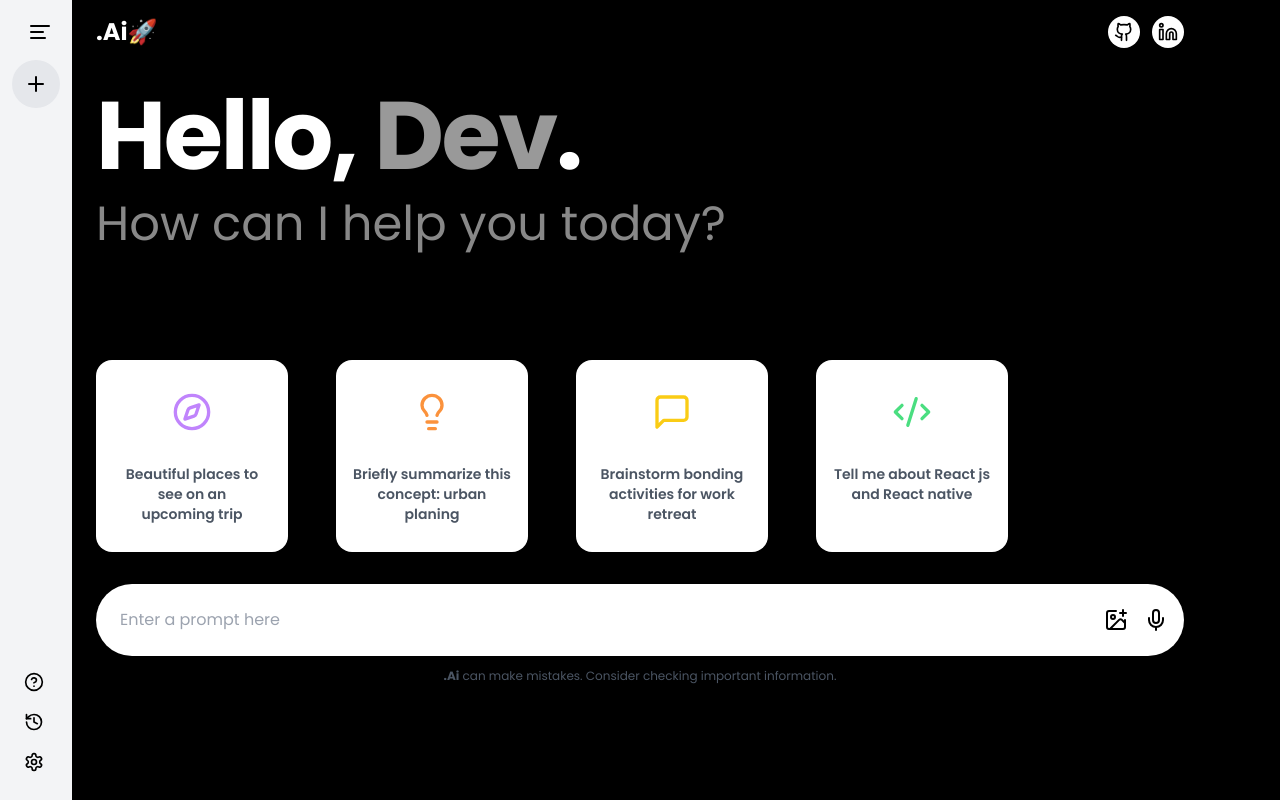
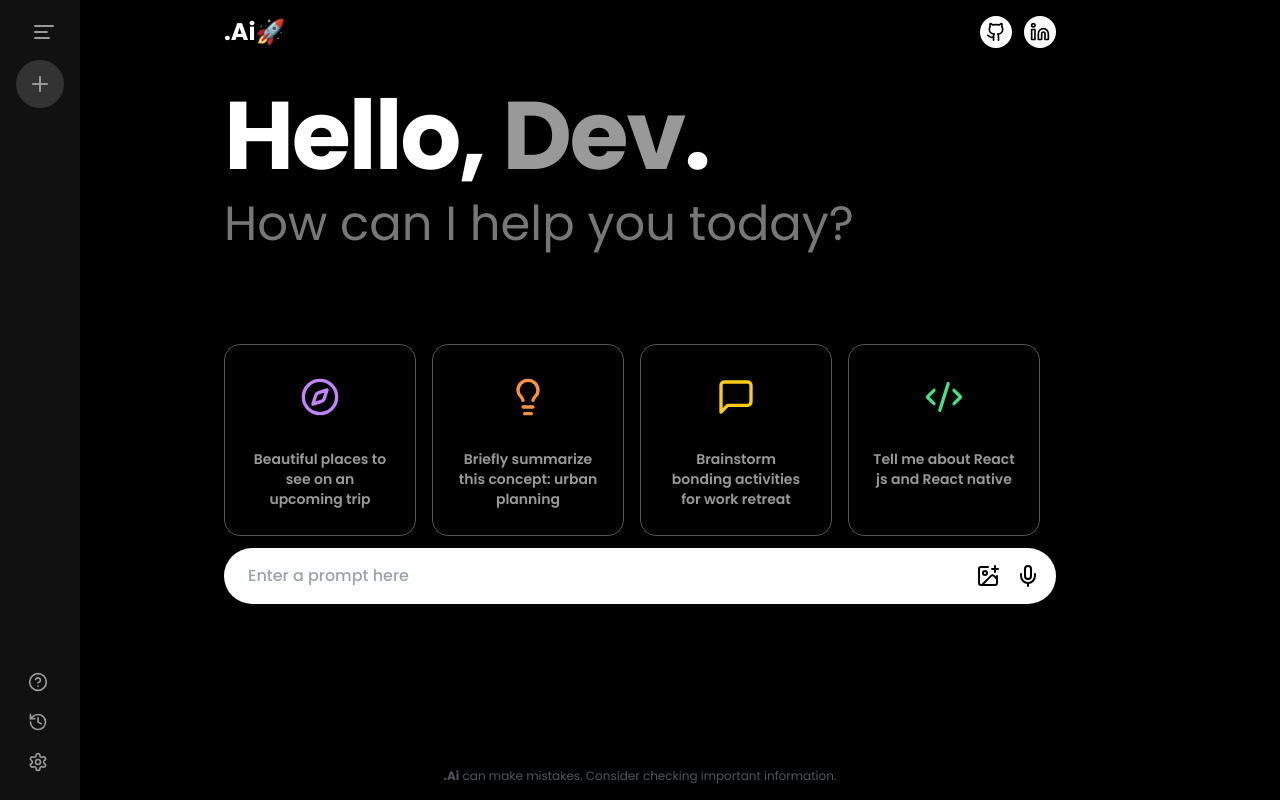
Before and after one commit to mohitmaithanii/.Ai, a React (Vite) app: page / in a window 1280 px wide. Built offline with nearby package versions, Linux system fonts and the light colour scheme.

Commit message:
add some features and dark theme

```diff
--- a/package.json
+++ b/package.json
@@ -15,7 +15,8 @@
 		"clsx": "^2.1.0",
 		"lucide-react": "^0.364.0",
 		"react": "^18.2.0",
-		"react-dom": "^18.2.0"
+		"react-dom": "^18.2.0",
+		"react-router-dom": "^6.23.1"
 	},
 	"devDependencies": {
 		"@types/react": "^18.2.66",
--- a/src/App.jsx
+++ b/src/App.jsx
@@ -1,12 +1,13 @@
 import Sidebar from "./components/Sidebar";
 import Main from "./components/Main";
+import { BrowserRouter as Router } from "react-router-dom";
 
 const App = () => {
 	return (
-		<div className="flex">
+		<Router>
 			<Sidebar />
 			<Main />
-		</div>
+		</Router>
 	);
 };
 
--- a/src/components/Card.jsx
+++ b/src/components/Card.jsx
@@ -1,53 +1,50 @@
 import { Compass, Lightbulb, MessageSquare, CodeXml } from "lucide-react";
 
-const Card = () => {
+// Component for rendering clickable cards with icons and text
+const Card = ({ onCardClick }) => {
+	// Data for each card containing icon and text
+	const items = [
+		{
+			icon: <Compass className="text-purple-400 sm:h-10 sm:w-10" />,
+			text: "Beautiful places to see on an upcoming trip",
+		},
+		{
+			icon: <Lightbulb className="text-orange-400 sm:h-10 sm:w-10" />,
+			text: "Briefly summarize this concept: urban planning",
+		},
+		{
+			icon: <MessageSquare className="text-yellow-400 sm:h-10 sm:w-10" />,
+			text: "Brainstorm bonding activities for work retreat",
+		},
+		{
+			icon: <CodeXml className="text-green-400 sm:h-10 sm:w-10" />,
+			text: "Tell me about React js and React native",
+		},
+	];
+
 	return (
-		<>
-			<div className="flex items-center justify-center mt-6 mb-4 xl:mt-28 lg:justify-start ">
-				<div className="grid grid-cols-1 text-center gap-y-2 sm:gap-y-2 sm:grid-cols-2 sm:gap-12 lg:grid-cols-4 ">
-					<div className="flex px-6 py-8 duration-500 bg-white shadow-xl cursor-pointer lg:w-48 lg:h-48 rounded-2xl hover:scale-105 h-14 sm:h-28">
-						<div className="flex items-center justify-between gap-4 text-start lg:flex-col lg:text-center ">
-							<span>
-								<Compass className="text-purple-400 sm:h-10 sm:w-10 " />
-							</span>
-							<p className="mt-4 mb-4 text-xs font-semibold text-gray-600 sm:text-sm">
-								Beautiful places to see on an upcoming trip
+		<div className="flex items-center justify-center lg:justify-start">
+			{/* Grid layout for displaying cards */}
+			<div className="grid grid-cols-1 gap-4 text-center sm:grid-cols-2 lg:grid-cols-4">
+				{items.map((item, index) => (
+					<div
+						key={index}
+						// Clickable card with border and hover effect
+						className="flex px-6 py-8 duration-500 border border-[#555] cursor-pointer lg:w-48 lg:h-48 rounded-2xl hover:bg-[#222] h-14 sm:h-28"
+						// Handle click event to pass text to parent component
+						onClick={() => onCardClick(item.text)}
+					>
+						{/* Icon and text content */}
+						<div className="flex items-center justify-between gap-4 text-start lg:flex-col lg:text-center">
+							<span>{item.icon}</span>
+							<p className="mt-4 mb-4 text-xs font-semibold text-[#999] sm:text-sm">
+								{item.text}
 							</p>
 						</div>
 					</div>
-					<div className="flex px-4 py-8 duration-500 bg-white shadow-xl cursor-pointer lg:w-48 lg:h-48 rounded-2xl hover:scale-105 h-14 sm:h-28 ">
-						<div className="flex items-center justify-between gap-4 text-start lg:flex-col lg:text-center ">
-							<span>
-								<Lightbulb className="text-orange-400 sm:h-10 sm:w-10 " />
-							</span>
-							<p className="mt-4 mb-4 text-xs font-semibold text-gray-600 sm:text-sm">
-								Briefly summarize this concept: urban planing
-							</p>
-						</div>
-					</div>
-					<div className="flex px-4 py-8 duration-500 bg-white shadow-xl cursor-pointer lg:w-48 lg:h-48 rounded-2xl hover:scale-105 h-14 sm:h-28">
-						<div className="flex items-center justify-between gap-4 text-start lg:flex-col lg:text-center ">
-							<span>
-								<MessageSquare className="text-yellow-400 sm:h-10 sm:w-10 " />
-							</span>
-							<p className="mt-4 mb-4 text-xs font-semibold text-gray-600 sm:text-sm">
-								Brainstorm bonding activities for work retreat
-							</p>
-						</div>
-					</div>
-					<div className="flex px-4 py-8 duration-500 bg-white shadow-xl cursor-pointer lg:w-48 lg:h-48 rounded-2xl hover:scale-105 h-14 sm:h-28 ">
-						<div className="flex items-center justify-between gap-4 text-start lg:flex-col lg:text-center ">
-							<span>
-								<CodeXml className="text-green-400 sm:h-10 sm:w-10 " />
-							</span>
-							<p className="mt-4 mb-4 text-xs font-semibold text-gray-600 sm:text-sm">
-								Tell me about React js and React native
-							</p>
-						</div>
-					</div>
-				</div>
+				))}
 			</div>
-		</>
+		</div>
 	);
 };
 
--- a/src/components/Input.jsx
+++ b/src/components/Input.jsx
@@ -1,40 +1,64 @@
 import { useContext } from "react";
 import { Context } from "../context/Context";
-import { ImagePlus, Mic, SendHorizontal } from "lucide-react";
+import { ImagePlus, Mic, CircleArrowUp } from "lucide-react";
 
+// Input component for user prompts
 const Input = () => {
+	// Accessing context for managing user input and sending prompts
 	const { onSent, setInput, input } = useContext(Context);
 
+	// Function to handle sending prompt on button click
+	const handleSendClick = () => {
+		if (input) {
+			onSent();
+		}
+	};
+
+	// Function to handle sending prompt on pressing Enter key
+	const handleKeyDown = (e) => {
+		if (e.key === "Enter" && input) {
+			onSent();
+		}
+	};
+
 	return (
-		<div>
-			<div className="w-full mx-auto mt-4 ">
-				<div className="flex items-center justify-center gap-4 px-4 py-3 bg-white rounded-full shadow-xl lg:py-4 md:flex-row md:justify-between">
+		<div className="w-full mx-auto">
+			<div className="flex items-center justify-center gap-4 px-4 py-3 bg-[#fff] lg:py-2 rounded-full md:flex-row md:justify-between text-[#000]">
+				{/* Input field for user prompt */}
 				<input
 					onChange={(e) => setInput(e.target.value)}
 					value={input}
 					type="text"
 					placeholder="Enter a prompt here"
-						className="w-full px-2 text-sm text-gray-800 bg-transparent outline-none sm:py-2 sm:text-base"
+					className="w-full px-2 text-base bg-transparent outline-none text-[#000] font-medium sm:py-2"
+					aria-label="Input prompt"
+					onKeyDown={handleKeyDown}
 				/>
+
+				{/* Buttons for adding image, recording voice, and sending prompt */}
 				<div className="flex items-center justify-center gap-2 sm:gap-4">
-						<span className="items-center justify-center hidden gap-2 sm:flex sm:gap-4">
-							<ImagePlus className="w-5 h-5 cursor-pointer sm:w-6 sm:h-6" />
-							<Mic className="w-5 h-5 cursor-pointer sm:w-6 sm:h-6" />
+					<div className="items-center justify-center hidden gap-2 sm:flex sm:gap-4">
+						<ImagePlus
+							className="w-5 h-5 cursor-pointer sm:w-6 sm:h-6 hover:opacity-75"
+							aria-label="Add image"
+						/>
+						<Mic
+							className="w-5 h-5 cursor-pointer sm:w-6 sm:h-6 hover:opacity-75"
+							aria-label="Record voice"
+						/>
+					</div>
+
+					{/* send button for results */}
+					{input && (
+						<span
+							className="cursor-pointer text-[#000]"
+							onClick={handleSendClick}
+							aria-label="Send"
+						>
+							<CircleArrowUp size={28} strokeWidth={2.5} />
 						</span>
-						{input ? (
-							<span className="flex items-center justify-center text-white bg-black rounded-full cursor-pointer w-7 sm:w-9 sm:h-9 h-7">
-								<SendHorizontal
-									className="w-4 h-4 sm:w-5 sm:h-5"
-									onClick={() => onSent()}
-								/>
-							</span>
-						) : null}
+					)}
 				</div>
-				</div>
-				<p className="mt-3 text-xs text-center text-gray-600">
-					<span className="font-bold">.Ai</span> can make mistakes. Consider
-					checking important information.
-				</p>
 			</div>
 		</div>
 	);
--- a/src/components/Main.jsx
+++ b/src/components/Main.jsx
@@ -1,74 +1,111 @@
-import { useContext } from "react";
+import { useContext, useState } from "react";
 import { Context } from "../context/Context";
-import { User, Github, Linkedin } from "lucide-react";
+import { User, Github, Linkedin, Copy } from "lucide-react";
+import { Link } from "react-router-dom";
 import Card from "../components/Card";
 import Input from "../components/Input";
 
 const Main = () => {
-	const { recentPrompt, showResult, loading, resultData } = useContext(Context);
+	// Use context to access state and functions from the context
+	const { recentPrompt, showResult, loading, resultData, onSent } =
+		useContext(Context);
+
+	// State to manage the copy status
+	const [copied, setCopied] = useState(false);
+
+	// Function to handle card click
+	const handleCardClick = (prompt) => {
+		onSent(prompt);
+	};
+
+	// Function to handle copying result data
+	const handleCopyResult = () => {
+		// Create a textarea element to copy text to clipboard
+		const textArea = document.createElement("textarea");
+		textArea.value = resultData;
+		document.body.appendChild(textArea);
+		textArea.select(); // Select the text
+		document.execCommand("copy");
+		document.body.removeChild(textArea);
+		setCopied(true);
+		setTimeout(() => setCopied(false), 2000);
+	};
 
 	return (
-		<div className="w-full h-screen bg-[#000]">
-			<div className="mx-auto max-w-7xl lg:px-8">
-				<div className="flex flex-col justify-center px-6 lg:px-16">
-					{/* nav */}
-					<div className="flex items-center justify-between py-4">
-						<span className="text-xl font-bold cursor-pointer sm:text-2xl text-[#fff]">
+		<div className="w-full min-h-screen bg-[#000] flex flex-col">
+			<div className="flex flex-col flex-grow w-full px-4 mx-auto max-w-7xl lg:px-56">
+				{/* Header section */}
+				<header className="flex items-center justify-between py-4">
+					<Link to="/">
+						<span className="text-xl font-bold text-white cursor-pointer sm:text-2xl">
 							.Ai🚀
 						</span>
-						<div className="flex items-center justify-center gap-3">
-							<a href="https://github.com/mohitmaithanii/" target="_blank">
-								<span className="flex items-center justify-center w-8 h-8 text-[#000] rounded-full bg-[#fff] hover:bg-gray-300 hover:duration-500 hover:text-black">
-									<Github className="w-5 h-5" />
-								</span>
-							</a>
-							<a
-								href="https://www.linkedin.com/in/mohitmaithanii/"
-								target="_blank"
-							>
-								<span className="flex items-center justify-center w-8 h-8 text-[#000] rounded-full bg-[#fff] hover:bg-gray-300 hover:duration-500 hover:text-black">
-									<Linkedin className="w-5 h-5" />
-								</span>
-							</a>
-						</div>
+					</Link>
+					<div className="flex items-center gap-3">
+						<Link
+							to="https://github.com/mohitmaithanii/"
+							target="_blank"
+							rel="noopener noreferrer"
+						>
+							<span className="flex items-center justify-center w-8 h-8 text-black duration-500 bg-white rounded-full hover:bg-gray-300 hover:text-black">
+								<Github className="w-5 h-5" />
+							</span>
+						</Link>
+						<Link
+							to="https://www.linkedin.com/in/mohitmaithanii/"
+							target="_blank"
+							rel="noopener noreferrer"
+						>
+							<span className="flex items-center justify-center w-8 h-8 text-black duration-500 bg-white rounded-full hover:bg-gray-300 hover:text-black">
+								<Linkedin className="w-5 h-5" />
+							</span>
+						</Link>
 					</div>
+				</header>
+
+				{/* Main content */}
+				<main className="flex flex-col flex-grow">
 					{!showResult ? (
-						<div className="">
-							{/* title */}
-							<h1 className="max-w-4xl mt-6 text-4xl font-bold tracking-tight text-[#fff] sm:text-7xl lg:text-8xl">
+						// Render card selection if showResult is false
+						<div>
+							<h1 className="max-w-4xl mt-6 text-4xl font-bold tracking-tight text-white sm:text-7xl lg:text-8xl">
 								Hello, <span className="text-[#999]">Dev</span>.
 							</h1>
-							<p className="max-w-3xl mt-4 text-xl text-[#888] sm:text-4xl lg:text-5xl">
+							<p className="max-w-3xl my-4 text-xl text-[#777] sm:text-4xl lg:text-5xl">
 								How can I help you today?
 							</p>
-
-							{/* Card */}
-							<Card />
+							<div className="mt-12 lg:mt-24">
+								<Card onCardClick={handleCardClick} />
+							</div>
 						</div>
 					) : (
-						/* Output Screen */
-						<div className="flex flex-col items-start w-full">
-							<div className="flex items-center gap-4 mt-4 mb-4">
-								<span className="flex items-center justify-center w-8 h-8 text-[#fff] bg-[#222] rounded-full">
+						// Render result section if showResult is true
+						<div className="flex flex-col items-start w-full mt-4">
+							<div className="flex items-center gap-4 mb-4">
+								<span className="flex items-center justify-center w-8 h-8 text-white bg-[#0D0D0D] rounded-full">
 									<User className="w-5 h-5" />
 								</span>
-								<p className="py-2 text-sm font-semibold">{recentPrompt}</p>
+								<p className="py-2 text-sm font-semibold text-white">
+									{recentPrompt}
+								</p>
 							</div>
-							<div className="w-full mx-auto overflow-y-scroll bg-[#222] shadow-2xl h-[350px] rounded-xl no-scrollbar px-2 sm:h-[350px] lg:h-[330px] xl:h-[430px] py-4 text-[#fff]">
-								<div className="flex items-center px-3">
-									<div className="px-1">
-										<span className="inline-block w-3 h-3 bg-red-500 rounded-full cursor-pointer sm:h-4 sm:w-4"></span>
+							<div className="w-full px-2 py-4 mx-auto overflow-y-scroll text-white bg-[#0D0D0D] shadow-2xl rounded-xl no-scrollbar h-80 xl:h-96 relative">
+								<div className="flex justify-between items-center">
+									<div className="flex items-center px-3 mb-2">
+										<div className="flex gap-1">
+											<span className="inline-block w-3 h-3 bg-red-500 rounded-full cursor-pointer sm:w-4 sm:h-4"></span>
+											<span className="inline-block w-3 h-3 bg-yellow-400 rounded-full cursor-pointer sm:w-4 sm:h-4"></span>
+											<span className="inline-block w-3 h-3 bg-green-500 rounded-full cursor-pointer sm:w-4 sm:h-4"></span>
+										</div>
 									</div>
-									<div className="px-1">
-										<span className="inline-block w-3 h-3 bg-yellow-400 rounded-full cursor-pointer sm:h-4 sm:w-4"></span>
-									</div>
-									<div className="px-1">
-										<span className="inline-block w-3 h-3 bg-green-500 rounded-full cursor-pointer sm:h-4 sm:w-4"></span>
-									</div>
+									<span className="cursor-pointer" onClick={handleCopyResult}>
+										<Copy size={20} absoluteStrokeWidth />
+									</span>
 								</div>
 
-								{/* Loading Animations */}
+								{/* loading animation */}
 								{loading ? (
+									// Render loading animation if loading is true
 									<div className="flex w-3/4 px-4 space-x-4 animate-pulse">
 										<div className="flex-1 py-1 space-y-3">
 											<div className="h-3 bg-gray-300 rounded"></div>
@@ -82,18 +119,33 @@ const Main = () => {
 										</div>
 									</div>
 								) : (
+									// Render result data if loading is false
 									<p
 										className="px-4 text-xs leading-6 sm:leading-8 sm:text-sm"
 										dangerouslySetInnerHTML={{ __html: resultData }}
 									></p>
 								)}
+								{copied && (
+									// Render copied message if copied is true
+									<div className="absolute top-0 right-0 bg-green-500 text-white px-2 py-1 rounded">
+										Copied!
+									</div>
+								)}
 							</div>
 						</div>
 					)}
 
-					{/* Input */}
-					<Input />
-				</div>
+					{/* Input component */}
+					<div className="my-3">
+						<Input />
+					</div>
+				</main>
+
+				{/* Footer */}
+				<footer className="py-4 text-xs text-center text-gray-600">
+					<span className="font-bold">.Ai</span> can make mistakes. Consider
+					checking important information.
+				</footer>
 			</div>
 		</div>
 	);
--- a/src/components/Sidebar.jsx
+++ b/src/components/Sidebar.jsx
@@ -7,37 +7,71 @@ import {
 	Settings,
 	MessageSquare,
 	AlignLeft,
+	Trash2,
 } from "lucide-react";
 
+// Sidebar component for displaying menu options and recent prompts
 export default function Sidebar() {
+	// State to manage menu open/close
 	const [isMenuOpen, setIsMenuOpen] = useState(false);
-	const { onSent, prevPrompts, setRecentPrompt, newChat } = useContext(Context);
+	// Accessing context for managing state and functions
+	const { onSent, prevPrompts, setRecentPrompt, newChat, clearHistory } =
+		useContext(Context);
 
-	// Function to load prompt and send it to server
+	// Function to toggle menu open/close
+	const toggleMenu = () => {
+		setIsMenuOpen((prev) => !prev);
+	};
+
+	// Function to handle starting a new chat
+	const handleNewChat = () => {
+		newChat();
+	};
+
+	// Function to load a previous prompt
 	const loadPrompt = async (prompt) => {
-		// Set recent prompt using setRecentPrompt function from Context
 		setRecentPrompt(prompt);
-		// Send prompt to server using onSent function from Context
 		await onSent(prompt);
 	};
 
 	return (
-		<aside className="hidden lg:block">
-			<div className="fixed top-0 w-40 h-full ">
-				<section className="absolute top-0 left-0 flex flex-col justify-between h-screen px-3 py-5 text-black bg-gray-100">
+		<aside
+			className={`hidden lg:block ${
+				isMenuOpen ? "w-44" : "w-16"
+			} transition-width duration-300 ease-in-out fixed top-0 h-full  `}
+		>
+			<div className="fixed top-0 w-44 h-full  ">
+				{/* Menu section */}
+				<section className="absolute top-0 left-0 flex flex-col justify-between h-screen px-4 py-5 text-[#999] bg-[#111]">
 					<div className="flex flex-col gap-4">
-						<AlignLeft
-							onClick={() => setIsMenuOpen((prev) => !prev)}
-							className="ml-4 cursor-pointer"
-						/>
+						{/* Menu toggle and clear history button */}
+						<div className="flex justify-between">
+							<AlignLeft
+								onClick={toggleMenu}
+								className="ml-4 cursor-pointer"
+								aria-label="Toggle menu"
+							/>
+							{isMenuOpen && (
+								<Trash2
+									onClick={clearHistory}
+									className="cursor-pointer"
+									aria-label="Delete all history"
+								/>
+							)}
+						</div>
+
+						{/* Button for starting a new chat */}
 						<a
-							onClick={() => newChat()}
-							className="flex justify-center gap-2 px-3 py-3 font-semibold bg-gray-200 rounded-full"
-							href="javascript:void(0)"
+							onClick={handleNewChat}
+							className="flex justify-center gap-2 px-3 py-3 font-semibold bg-[#333] rounded-full cursor-pointer"
+							href="#"
+							aria-label="New Chat"
 						>
 							<Plus />
-							{isMenuOpen && <span>New Chat</span>}
+							{isMenuOpen && <span className="text-[#fff]">New Chat</span>}
 						</a>
+
+						{/* Section for displaying recent prompts */}
 						{isMenuOpen && (
 							<div className="space-y-2">
 								<span className="text-lg">Recent</span>
@@ -45,37 +79,43 @@ export default function Sidebar() {
 									<div
 										key={index}
 										onClick={() => loadPrompt(item)}
-										className="flex items-center justify-start gap-2 px-3 py-2 font-semibold bg-gray-200 cursor-pointer rounded-3xl "
+										className="flex items-center justify-start gap-2 px-3 py-2 font-semibold bg-[#333] cursor-pointer rounded-3xl"
+										aria-label={`Load prompt: ${item}`}
 									>
 										<MessageSquare className="w-5 h-5" />
-										<span className="text-xs font-semibold ">
-											{item.slice(0, 18)}...
+										<span className="text-xs font-semibold text-[#fff]">
+											{item.length > 18 ? `${item.slice(0, 10)}...` : item}
 										</span>
 									</div>
 								))}
 							</div>
 						)}
 					</div>
+
+					{/* Section for menu options */}
 					<div className="flex flex-col space-y-1">
 						<a
-							className="flex gap-3 px-3 py-2 text-sm font-semibold hover:bg-gray-200 hover:rounded-3xl"
-							href="javascript:void(0)"
+							className="flex gap-3 px-3 py-2 text-sm font-semibold cursor-pointer hover:bg-[#333] hover:rounded-3xl"
+							href="#"
+							aria-label="Help"
 						>
 							<CircleHelp className="w-5 h-5" />
 							{isMenuOpen && <span>Help</span>}
 						</a>
 
 						<a
-							className="flex gap-3 px-3 py-2 text-sm font-semibold hover:bg-gray-200 hover:rounded-3xl"
-							href="javascript:void(0)"
+							className="flex gap-3 px-3 py-2 text-sm font-semibold cursor-pointer hover:bg-[#333] hover:rounded-3xl"
+							href="#"
+							aria-label="Activity"
 						>
 							<History className="w-5 h-5" />
 							{isMenuOpen && <span>Activity</span>}
 						</a>
 
 						<a
-							className="flex gap-3 px-3 py-2 text-sm font-semibold hover:bg-gray-200 hover:rounded-3xl"
-							href="javascript:void(0)"
+							className="flex gap-3 px-3 py-2 text-sm font-semibold cursor-pointer hover:bg-[#333] hover:rounded-3xl"
+							href="#"
+							aria-label="Settings"
 						>
 							<Settings className="w-5 h-5" />
 							{isMenuOpen && <span>Settings</span>}
--- a/src/context/Context.jsx
+++ b/src/context/Context.jsx
@@ -1,10 +1,12 @@
-import { useState } from "react";
-import { createContext } from "react";
+import { useState, createContext } from "react";
 import runChat from "../config/gemini";
 
+// Create a context to manage state and functions
 export const Context = createContext();
 
+// Context Provider component
 const ContextProvider = (props) => {
+	// State variables
 	const [input, setInput] = useState("");
 	const [recentPrompt, setRecentPrompt] = useState("");
 	const [prevPrompts, setPrevPrompts] = useState([]);
@@ -12,38 +14,42 @@ const ContextProvider = (props) => {
 	const [loading, setLoading] = useState(false);
 	const [resultData, setResultData] = useState("");
 
-	// Function to delay the display of each word in the result data
+	// Function to delay rendering paragraphs
 	const delayPara = (index, nextWord) => {
 		setTimeout(() => {
 			setResultData((prev) => prev + nextWord);
 		}, 75 * index);
 	};
 
-	// Function to reset the chat
+	// Function to start a new chat session
 	const newChat = () => {
 		setLoading(false);
 		setShowResult(false);
+		setRecentPrompt("");
+		setResultData("");
 	};
 
-	// Function to handle sending a prompt to the chat model
+	// Function to handle sending a prompt
 	const onSent = async (prompt) => {
 		setResultData("");
-		// Reset the result data and set loading status to true
 		setLoading(true);
 		setShowResult(true);
 
-		// Send the prompt to the chat model and get the response
 		let response;
 		if (prompt !== undefined) {
+			setRecentPrompt(prompt);
+			if (!prevPrompts.includes(prompt)) {
+				setPrevPrompts((prev) => [...prev, prompt]);
+			}
 			response = await runChat(prompt);
-			setRecentPrompt(prompt);
 		} else {
-			setPrevPrompts((prev) => [...prev, input]);
+			if (!prevPrompts.includes(input)) {
+				setPrevPrompts((prev) => [...prev, input]);
+			}
 			setRecentPrompt(input);
 			response = await runChat(input);
 		}
 
-		// Format the response by splitting it into an array and adding bold tags to every other element
 		let responseArray = response.split("**");
 		let newResponse = "";
 		for (let i = 0; i < responseArray.length; i++) {
@@ -54,7 +60,6 @@ const ContextProvider = (props) => {
 			}
 		}
 
-		// Split the formatted response into an array of words and display each word with a delay
 		let newResponse2 = newResponse.split("*").join("</br>");
 		let newResponseArray = newResponse2.split(" ");
 		for (let i = 0; i < newResponseArray.length; i++) {
@@ -62,12 +67,17 @@ const ContextProvider = (props) => {
 			delayPara(i, nextWord + " ");
 		}
 
-		// Set loading status to false and reset the input
 		setLoading(false);
 		setInput("");
 	};
 
-	// Object containing the shared state and functions
+	// Function to clear chat history
+	const clearHistory = () => {
+		setPrevPrompts([]);
+		setRecentPrompt("");
+	};
+
+	// Context value
 	const contextValue = {
 		prevPrompts,
 		setPrevPrompts,
@@ -80,7 +90,10 @@ const ContextProvider = (props) => {
 		input,
 		setInput,
 		newChat,
+		clearHistory,
 	};
+
+	// Return the context provider with the context value
 	return (
 		<Context.Provider value={contextValue}>{props.children}</Context.Provider>
 	);
--- a/src/main.jsx
+++ b/src/main.jsx
@@ -1,4 +1,5 @@
 import ReactDOM from "react-dom/client";
+
 import App from "./App.jsx";
 import "./index.css";
 import ContextProvider from "./context/Context.jsx";
```
Also changed, not shown: src/config/gemini.js (+8 -0 lines), 1 other file (tests, documents, lock files or other folders). Lines whose indentation alone changed are shown as unchanged.
